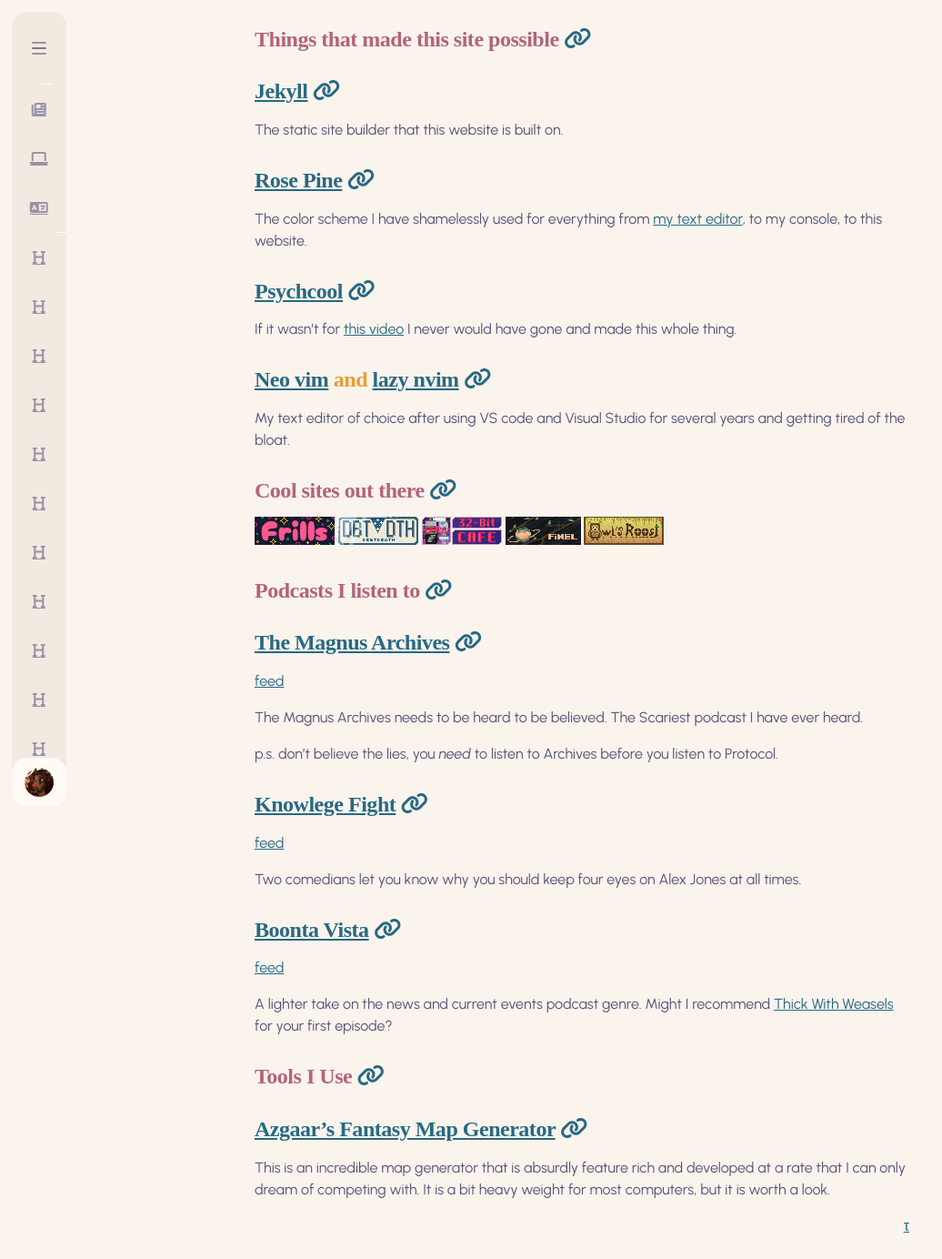
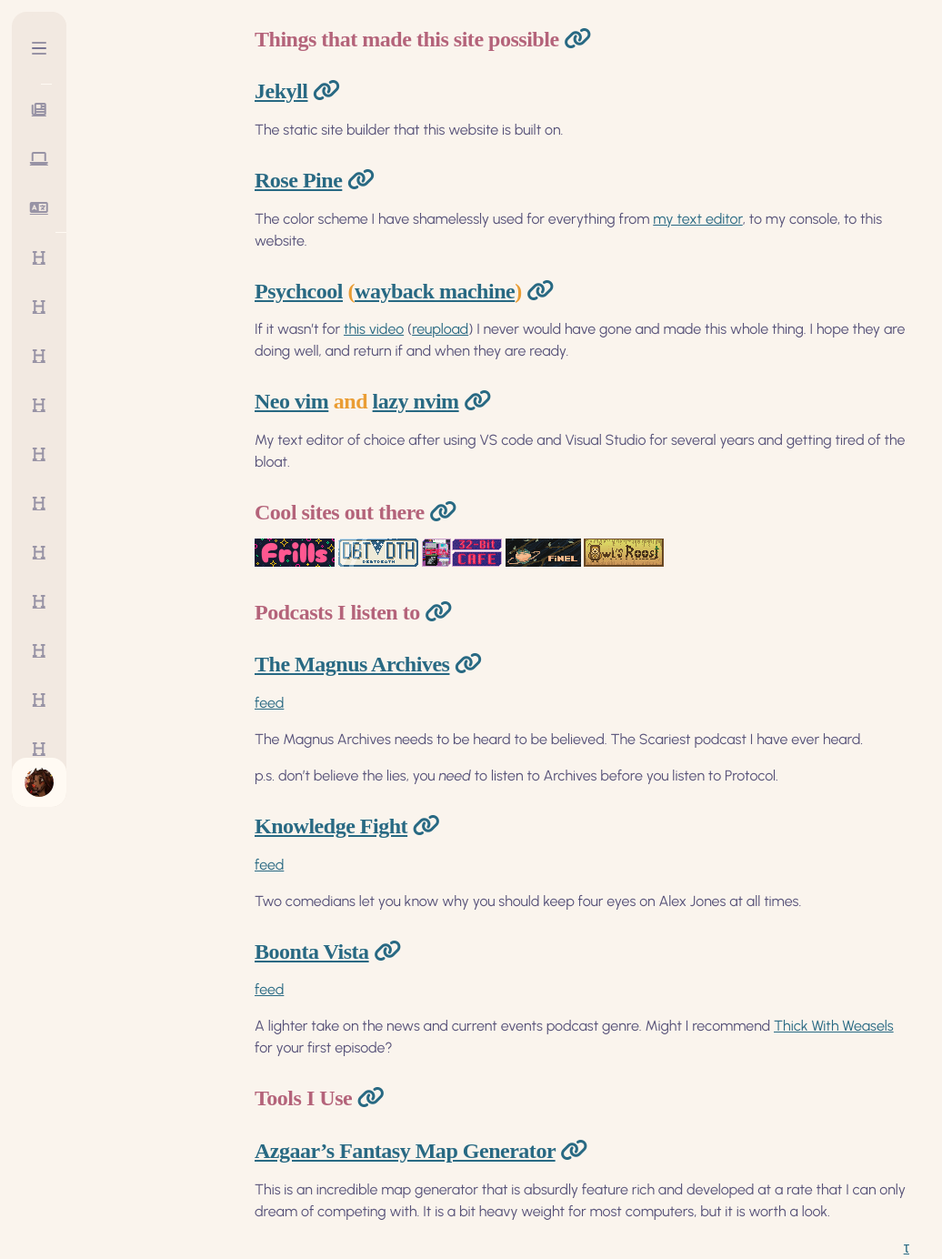
Before and after one commit to 2sugarcubes/2sugarcubes.github.io, a Jekyll site: the page built from cool-tools.md, in a window 1280 px wide. Shown: the whole page at 91% size, without its empty margins (0-1036 px from the left). Built offline with Jekyll 4.4.1, drawn with Linux system fonts in a browser that asks for light colours; nearby versions of some CDN libraries; some web fonts are replaced; before the commit the page ends 1360 px from its top, so only the background shows below that.

Commit message:
fix(cool-tools): update broken links

```diff
--- a/cool-tools.md
+++ b/cool-tools.md
@@ -11,15 +11,19 @@
 
 ## [Rose Pine](https://rosepinetheme.com/)
 
-The color scheme I have shamelessly used for everything from [my text editor](#neo-vim-and-lazy-nvim), to my console, to this website.
+The color scheme I have shamelessly used for everything from [my text editor](#neo-vim-and-lazy-nvim),
+to my console, to this website.
 
-## [Psychcool](https://psychcool.org/)
+## [Psychcool](https://psychcool.org/) ([wayback machine](https://web.archive.org/web/20241009124621/https://psychcool.org/))
 
-If it wasn't for [this video](https://piped.video/watch?v=zswyWBtF-7Y) I never would have gone and made this whole thing.
+If it wasn't for [this video](https://piped.video/watch?v=zswyWBtF-7Y) ([reupload](https://piped.video/watch?v=dBu4GD-Ib5M))
+I never would have gone and made this whole thing. I hope they are doing well,
+and return if and when they are ready.
 
 ## [Neo vim](https://github.com/neovim/neovim) and [lazy nvim](https://github.com/folke/lazy.nvim)
 
-My text editor of choice after using VS code and Visual Studio for several years and getting tired of the bloat.
+My text editor of choice after using VS code and Visual Studio for several
+years and getting tired of the bloat.
 
 # Cool sites out there
 
@@ -37,11 +41,13 @@
 
 [feed](http://rss.acast.com/themagnusarchives)
 
-The Magnus Archives needs to be heard to be believed. The Scariest podcast I have ever heard.
+The Magnus Archives needs to be heard to be believed.
+The Scariest podcast I have ever heard.
 
-p.s. don't believe the lies, you _need_ to listen to Archives before you listen to Protocol.
+p.s. don't believe the lies, you _need_ to listen to
+Archives before you listen to Protocol.
 
-## [Knowlege Fight](https://knowledgefight.com/)
+## [Knowledge Fight](https://knowledgefight.com/)
 
 [feed](http://feeds.libsyn.com/92106/rss)
 
@@ -57,7 +63,9 @@
 
 ## [Azgaar's Fantasy Map Generator](https://azgaar.github.io/Fantasy-Map-Generator/)
 
-This is an incredible map generator that is absurdly feature rich and developed at a rate that I can only dream of competing with. It is a bit heavy weight for most computers, but it is worth a look.
+This is an incredible map generator that is absurdly feature rich and developed
+at a rate that I can only dream of competing with. It is a bit heavy weight for
+most computers, but it is worth a look.
 
 <div style="text-align:right">
 <a href="https://cd5k.net/tau/">&tau;</a>
```
